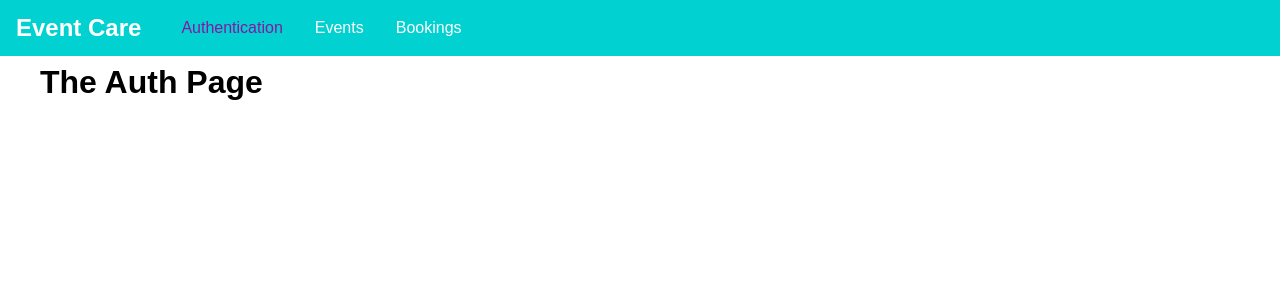
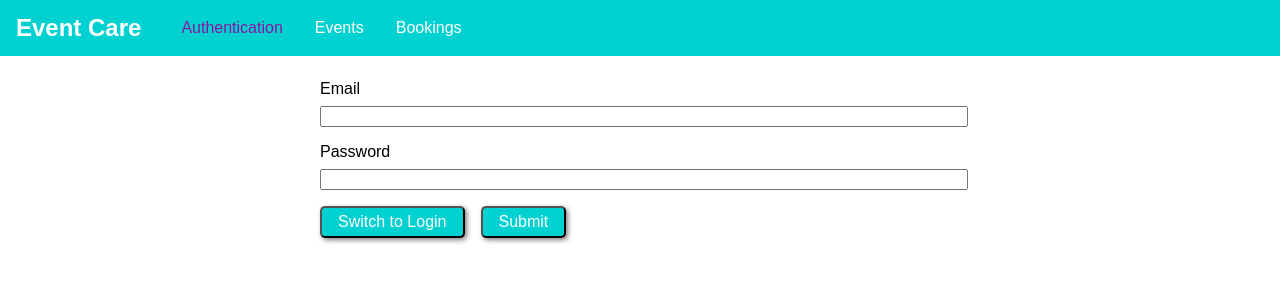
Before and after one commit to allan-2stars/event-care, a React (Create React App) app in the folder frontend/: page /auth in a window 1280 px wide. Shown: the top 300 px of the page. Built offline with nearby package versions, Linux system fonts and the light colour scheme; the HTML template or start-up script is replaced by a standard one.

Commit message:
add Auth page for sign up, fix CORS issue

```diff
--- /dev/null
+++ b/frontend/src/pages/Auth.css
@@ -0,0 +1,36 @@
+.auth-form {
+  width: 40rem;
+  max-width: 80%;
+  margin: 5rem auto;
+}
+
+.form-control label,
+.form-control input {
+  width: 100%;
+  display: block;
+}
+
+.form-control label {
+  margin-bottom: 0.5rem;
+}
+.form-control {
+  margin-bottom: 1rem;
+}
+
+.form-actions button {
+  background-color: #01d1d1;
+  font: inherit;
+  border-radius: 5px;
+  padding: 0.3rem 1rem;
+  margin-right: 1rem;
+  box-shadow: 2px 2px 5px rgba(0, 0, 0, 0.5);
+  color: white;
+  cursor: pointer;
+}
+
+.form-actions button:hover,
+.form-actions button:active,
+.form-actions button.active {
+  color: #97efff;
+  border-color: #97efff;
+}
--- a/frontend/src/pages/Auth.js
+++ b/frontend/src/pages/Auth.js
@@ -1,11 +1,73 @@
 import React, { Component } from 'react';
 
+import './Auth.css';
+
 class AuthPage extends Component {
+  constructor(props) {
+    super(props);
+    this.emailEl = React.createRef();
+    this.passwordEl = React.createRef();
+  }
+
+  submitHandler = event => {
+    // prevent default behaviour
+    event.preventDefault();
+    // get email and password
+    const email = this.emailEl.current.value;
+    const password = this.passwordEl.current.value;
+    // send to backend
+    if (email.trim().length === 0 || password.trim().length === 0) {
+      return;
+    }
+
+    const requestBody = {
+      query: `
+        mutation {
+          createUser(userInput:{email:"${email}", password:"${password}"}){
+            _id
+            email
+          }
+        }
+      `
+    };
+
+    fetch('http://localhost:8000/graphql', {
+      method: 'POST',
+      body: JSON.stringify(requestBody),
+      header: {
+        'Content-Type': 'application/json'
+      }
+    })
+      .then(res => {
+        if (res.statua !== 200 && res.status !== 201) {
+          throw new Error('Failed!');
+        }
+        return res.json();
+      })
+      .then(resData => {
+        console.log(resData);
+      })
+      .catch(err => {
+        console.log(err);
+      });
+    ///
+  };
   render() {
     return (
-      <div>
-        <h1>The Auth Page</h1>
-      </div>
+      <form className='auth-form' onSubmit={this.submitHandler}>
+        <div className='form-control'>
+          <label htmlFor='email'>Email</label>
+          <input type='email' id='email' ref={this.emailEl} />
+        </div>
+        <div className='form-control'>
+          <label htmlFor='password'>Password</label>
+          <input type='password' id='password' ref={this.passwordEl} />
+        </div>
+        <div className='form-actions'>
+          <button type='button'>Switch to Login</button>
+          <button type='submit'>Submit</button>
+        </div>
+      </form>
     );
   }
 }
```
Also changed, not shown: 1 other file (tests, documents, lock files or other folders).
